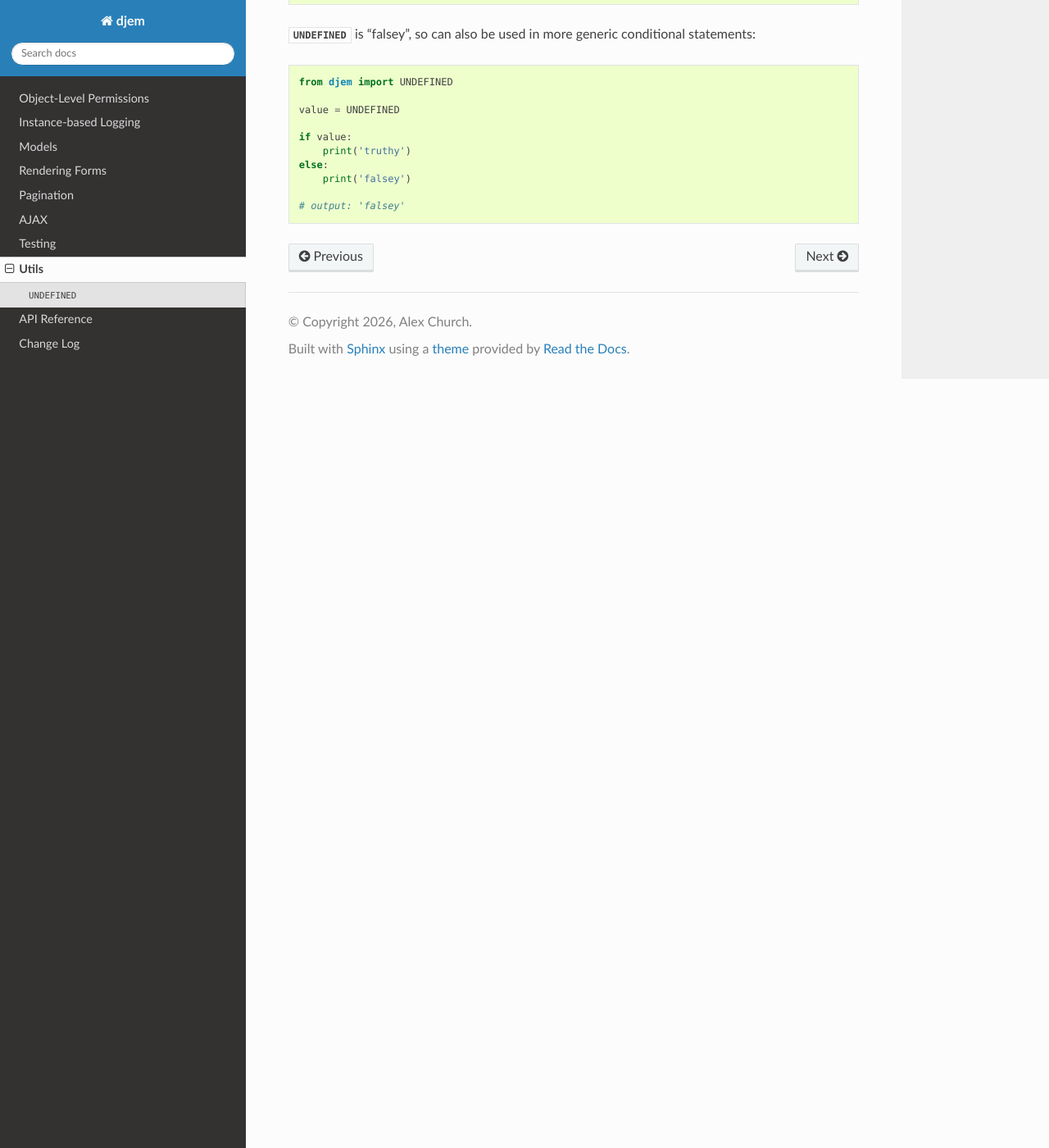
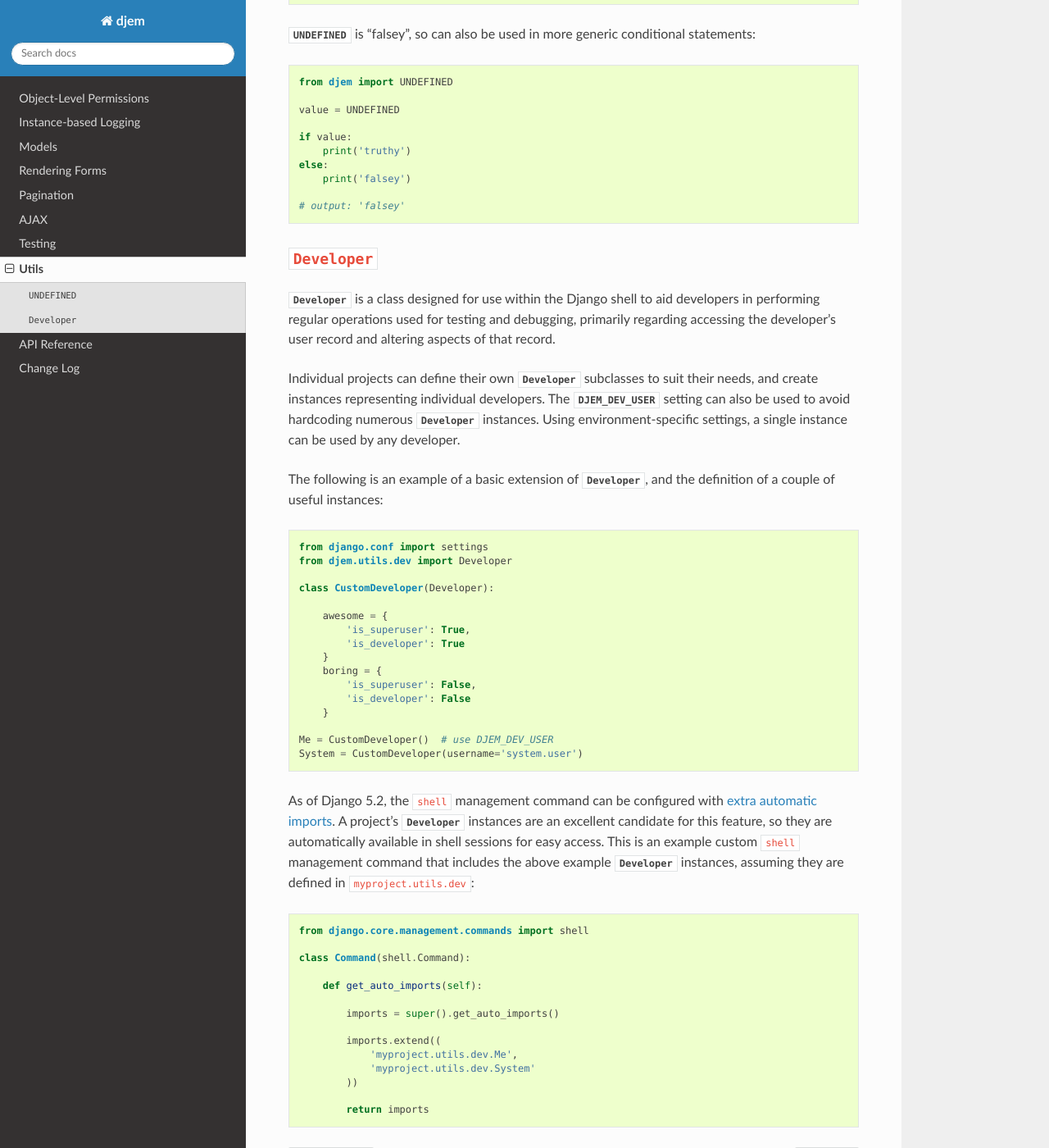
Before and after one commit to oogles/djem, a Sphinx documentation site: the page built from docs/topics/utils.rst, in a window 1280 px wide and 1400 px high, scrolled down 983 px. Shown: the whole window at 82% size. Built offline with Sphinx 7.4.7 and the Read the Docs theme 3.1.0, drawn with Linux system fonts in a browser that asks for light colours.

Commit message:
Updated documentation for Developer class.

```diff
--- a/docs/topics/utils.rst
+++ b/docs/topics/utils.rst
@@ -53,3 +53,53 @@ This example could be rewritten using :const:`UNDEFINED` in place of ``None`` as
         print('falsey')
 
     # output: 'falsey'
+
+
+.. module:: djem.utils.dev
+
+``Developer``
+=============
+
+:class:`Developer` is a class designed for use within the Django shell to aid developers in performing regular operations used for testing and debugging, primarily regarding accessing the developer's user record and altering aspects of that record.
+
+Individual projects can define their own :class:`Developer` subclasses to suit their needs, and create instances representing individual developers. The :setting:`DJEM_DEV_USER` setting can also be used to avoid hardcoding numerous :class:`Developer` instances. Using environment-specific settings, a single instance can be used by any developer.
+
+The following is an example of a basic extension of :class:`Developer`, and the definition of a couple of useful instances:
+
+.. code-block:: python
+
+    from django.conf import settings
+    from djem.utils.dev import Developer
+
+    class CustomDeveloper(Developer):
+
+        awesome = {
+            'is_superuser': True,
+            'is_developer': True
+        }
+        boring = {
+            'is_superuser': False,
+            'is_developer': False
+        }
+
+    Me = CustomDeveloper()  # use DJEM_DEV_USER
+    System = CustomDeveloper(username='system.user')
+
+As of Django 5.2, the ``shell`` management command can be configured with `extra automatic imports <https://docs.djangoproject.com/en/6.0/howto/custom-shell/#customize-automatic-imports>`_. A project's :class:`Developer` instances are an excellent candidate for this feature, so they are automatically available in shell sessions for easy access. This is an example custom ``shell`` management command that includes the above example :class:`Developer` instances, assuming they are defined in ``myproject.utils.dev``:
+
+.. code-block:: python
+
+    from django.core.management.commands import shell
+
+    class Command(shell.Command):
+
+        def get_auto_imports(self):
+
+            imports = super().get_auto_imports()
+
+            imports.extend((
+                'myproject.utils.dev.Me',
+                'myproject.utils.dev.System'
+            ))
+
+            return imports
```
Also changed, not shown: docs/ref/utils/dev.rst (+0 -40 lines), 1 other file.
